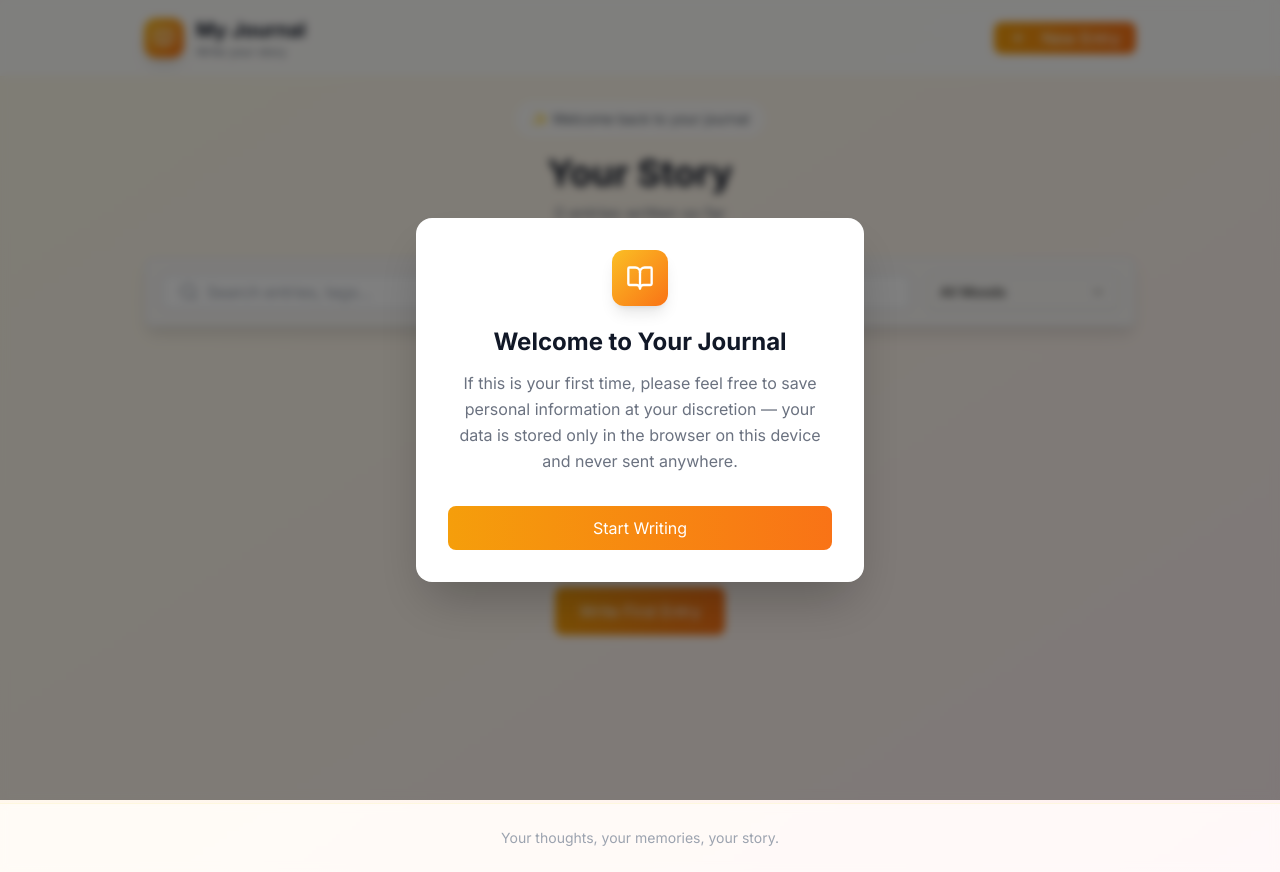
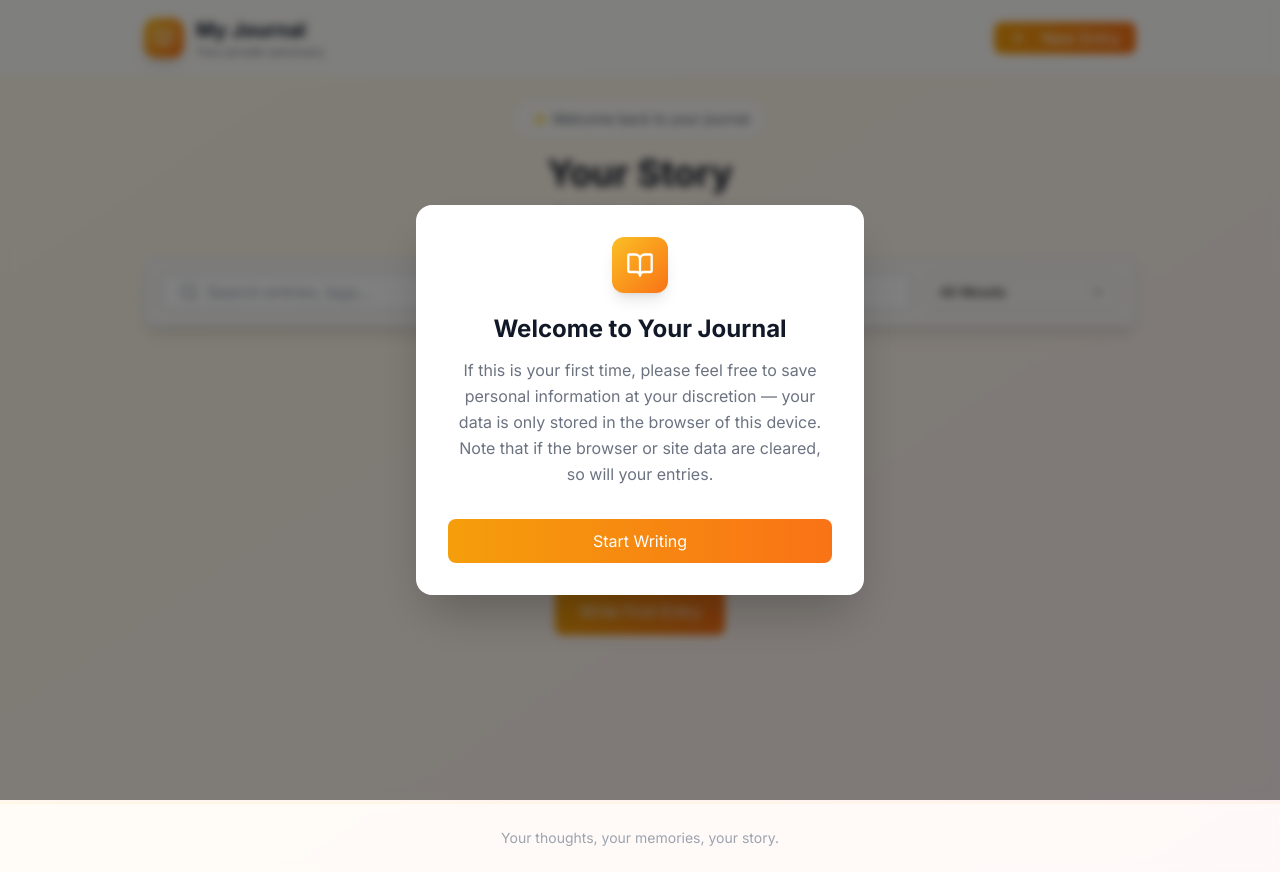
Before and after one commit to ComputerFellow/journal, a React (Vite) app: page / in a window 1280 px wide. Built offline with nearby package versions, Linux system fonts and the light colour scheme.

Commit message:
Adjusted home logo and welcome message

```diff
--- a/src/App.jsx
+++ b/src/App.jsx
@@ -638,7 +638,7 @@ export default function JournalApp() {
                 <h1 className="text-xl font-semibold text-gray-900">
                   My Journal
                 </h1>
-                <p className="text-xs text-gray-500">Write your story</p>
+                <p className="text-xs text-gray-500">Narrate your story</p>
               </div>
             </a>
             <button
@@ -911,7 +911,7 @@ export default function JournalApp() {
               <h1 className="text-xl font-semibold text-gray-900">
                 My Journal
               </h1>
-              <p className="text-xs text-gray-500">Write your story</p>
+              <p className="text-xs text-gray-500">Your private sanctuary</p>
             </div>
           </a>
           <button
@@ -1111,7 +1111,7 @@ export default function JournalApp() {
               Welcome to Your Journal
             </h2>
             <p className="text-gray-500 leading-relaxed mb-8">
-              If this is your first time, please feel free to save personal information at your discretion — your data is stored only in the browser on this device and never sent anywhere.
+              If this is your first time, please feel free to save personal information at your discretion — your data is only stored in the browser of this device. Note that if the browser or site data are cleared, so will your entries.
             </p>
             <button
               onClick={dismissWelcome}
```
Also changed, not shown: 1 other file (tests, documents, lock files or other folders).
